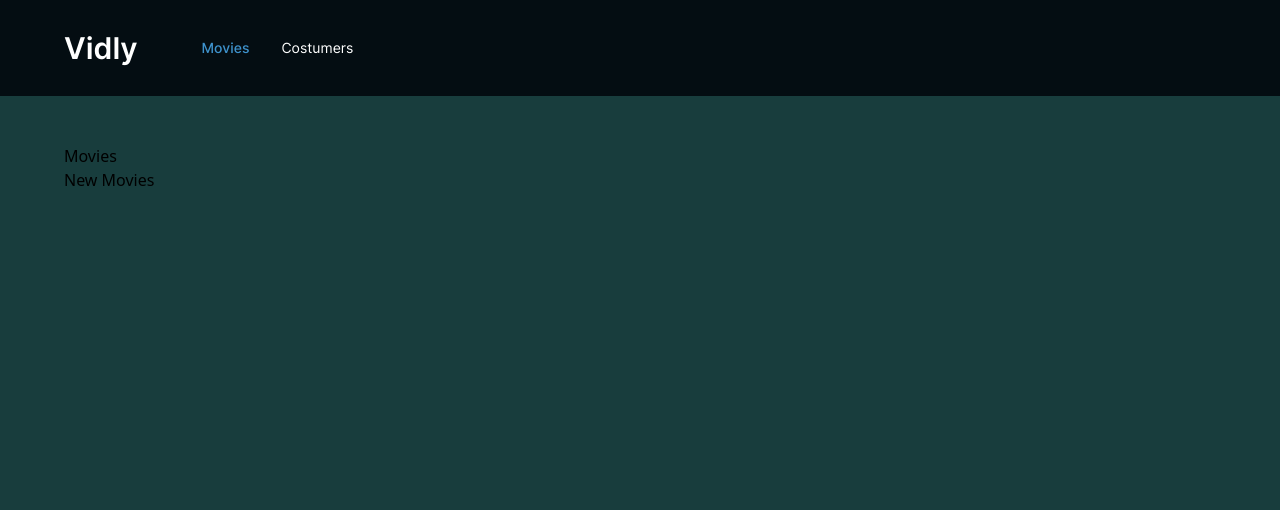
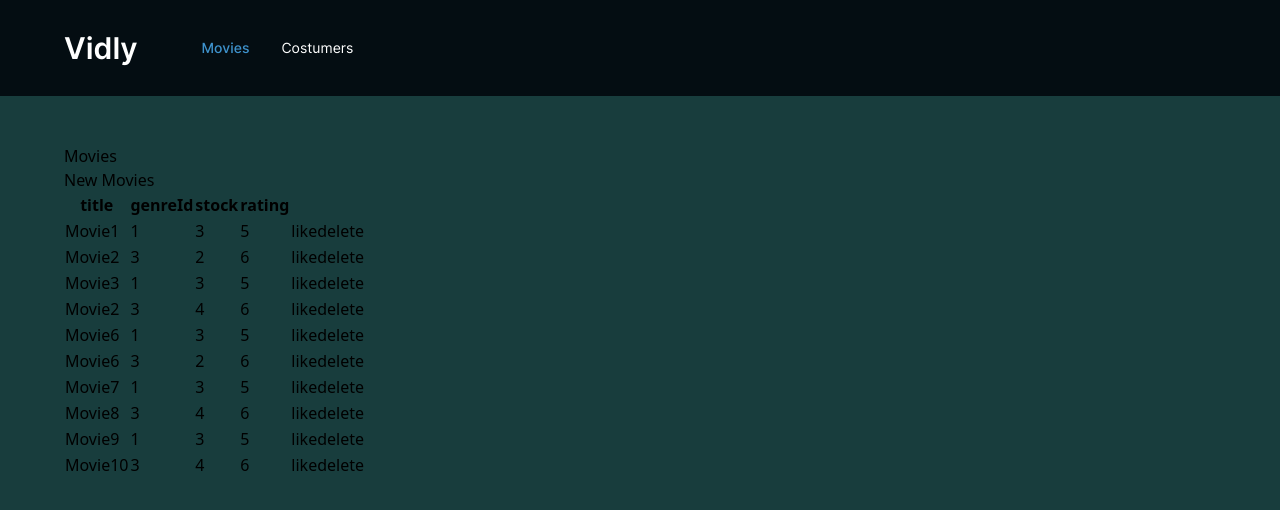
Before and after one commit to CodeSplash7/Vidly-App, a React (Create React App) app: page /movies in a window 1280 px wide. Shown: the top 510 px of the page. Built offline with nearby package versions, Linux system fonts and the light colour scheme; data requests are answered from the project's data file.

Commit message:
made MoviesTable component able to render based on the movies fetched, to reach that i also made some components to simplify the whole MoviesTable component

```diff
--- a/src/components/MoviesPage/MovieTable.jsx
+++ b/src/components/MoviesPage/MovieTable.jsx
@@ -1,5 +1,69 @@
-function MovieTable() {
-  return;
+function MovieTable({ movies, tableColumns }) {
+  return (
+    <>
+      <table>
+        <MovieTableHead columns={tableColumns} />
+        <MovieTableBody movies={movies} columns={tableColumns} />
+      </table>
+    </>
+  );
+}
+
+function MovieTableHead({ columns }) {
+  return (
+    <>
+      <thead>
+        <tr>
+          {columns.map((column, i) => {
+            if (column.type !== "value") return;
+            return <th key={i}>{column.content}</th>;
+          })}
+        </tr>
+      </thead>
+    </>
+  );
+}
+function MovieTableBody({ movies, columns }) {
+  return (
+    <>
+      <tbody>
+        {movies.map((movie, i) => (
+          <MovieTableBodyRow key={i} movie={movie} columns={columns} />
+        ))}
+      </tbody>
+    </>
+  );
+}
+
+function MovieTableBodyRow({ movie, columns }) {
+  return (
+    <>
+      <tr>
+        {columns.map((column, i) => {
+          if (column.type === "value")
+            return <ValueCell key={i} value={movie.data[column.content]} />;
+          if (column.type === "bonus" && column.for === "buttons")
+            return <ButtonsCell key={i} contents={column.contents} />;
+        })}
+      </tr>
+    </>
+  );
+}
+
+function ValueCell({ value }) {
+  return <td>{value}</td>;
+}
+
+function ButtonsCell({ contents }) {
+  return (
+    <td>
+      <div>
+        {contents.map((content, i) => (
+          <button key={i}>{content}</button>
+        ))}
+      </div>
+    </td>
+  );
 }
 
 export default MovieTable;
--- a/src/components/MoviesPage/MoviesPage.jsx
+++ b/src/components/MoviesPage/MoviesPage.jsx
@@ -15,6 +15,15 @@ function MoviesPage() {
   let [movies, setMovies] = useState([]);
   let [genres, setGenres] = useState([]);
 
+  // the column values are generated based on this
+  let [tableColumns] = useState([
+    { type: "value", content: "title" },
+    { type: "value", content: "genreId", label: "genre" },
+    { type: "value", content: "stock" },
+    { type: "value", content: "rating" },
+    { type: "bonus", for: "buttons", contents: ["like", "delete"] }
+  ]);
+
   // fetch data on mount
   useEffect(() => {
     async function fetchMoviesData() {
@@ -29,6 +38,9 @@ function MoviesPage() {
     fetchMoviesData();
     fetchGenresData();
   }, []);
+
+  // transform genre every time movies change
+  useEffect(() => {}, [movies]);
 
   return (
     <>
@@ -48,7 +60,7 @@ function MoviesPage() {
             <MovieSearch />
           </div>
           <div className="movies-page__table">
-            <MovieTable />
+            <MovieTable movies={movies} tableColumns={tableColumns} />
           </div>
           <div className="movies-page__pagination">
             <MoviePagination />
```
